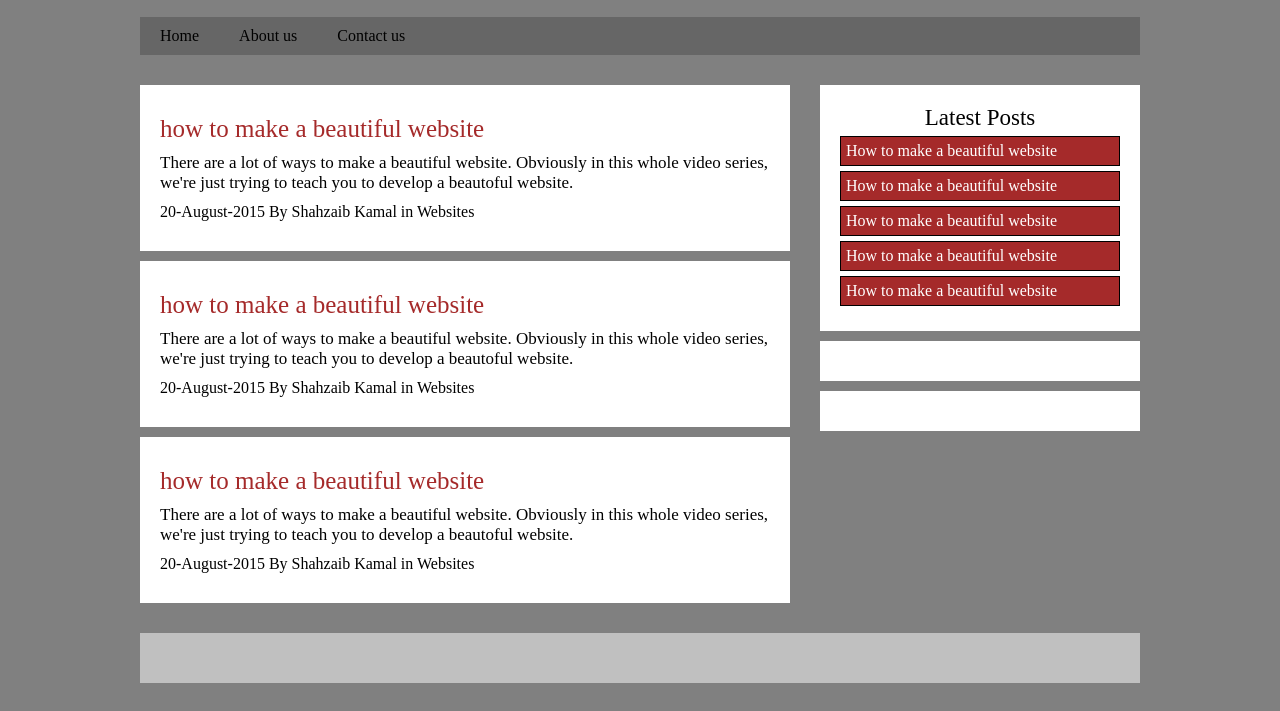
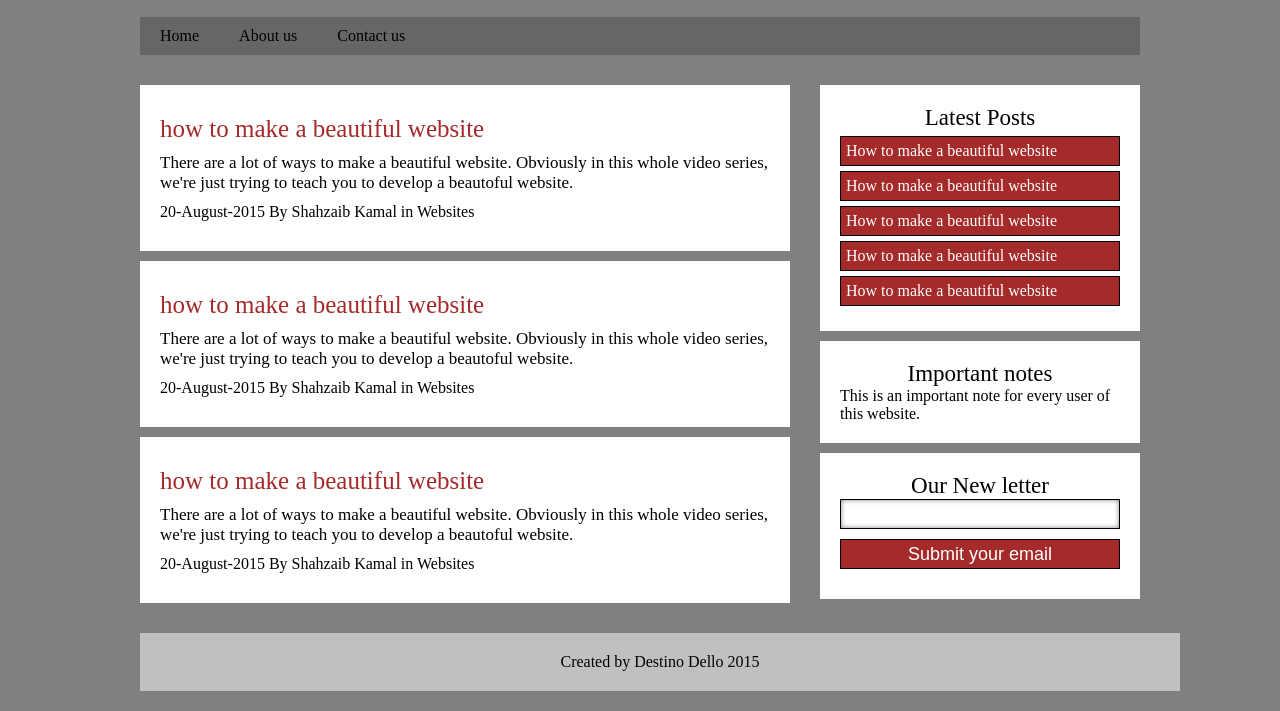
Before and after one commit to destino92/html5-css3-project, a plain HTML site: page index.html in a window 1280 px wide. Shown: the part 100-811 px from the top of the page. Drawn offline with Linux system fonts and the light colour scheme.

Commit message:
feat: added a subscribe button with styling and styled the footer.

```diff
--- a/index.html
+++ b/index.html
@@ -55,12 +55,22 @@
 							<div class="lists">How to make a beautiful website</div>
 						</div>
 					</aside>
-					<aside></aside>
-					<aside></aside>
+					<aside>
+						<div class="list-heading">Important notes</div>
+						<div>
+							<p>This is an important note for every user of this website.</p>
+						</div>
+					</aside>
+					<aside>
+						<div class="list-heading">Our New letter</div>
+						<div><input type="text"><button>Submit your email</button></div>
+					</aside>
 				</section>
 				<div style="clear:both;"></div>
 			</main>
-			<footer></footer>
+			<footer>
+				Created by Destino Dello 2015
+			</footer>
 		</div>
 	</body>
 </html>
--- a/style.css
+++ b/style.css
@@ -84,6 +84,23 @@
 						background: silver;
 					}
 
+				aside input {
+					width: 280px;
+					height: 30px;
+					box-shadow: inset 0 0 5px gray;
+					border: 1px solid black;
+				}
+
+				aside button {
+					width: 280px;
+					height: 30px;
+					border: 1px solid black;
+					background: brown;
+					color: white;
+					font-size: 18px;
+					margin: 10px 0;
+				}
+
 			article {
 				background: white;
 				padding: 20px;
@@ -108,6 +125,7 @@
 	footer {
 		background: silver;
 		width: 1000px;
-		height: 50px;
 		margin: 20px 0;
+		text-align: center;
+		padding: 20px;
 	}
```
